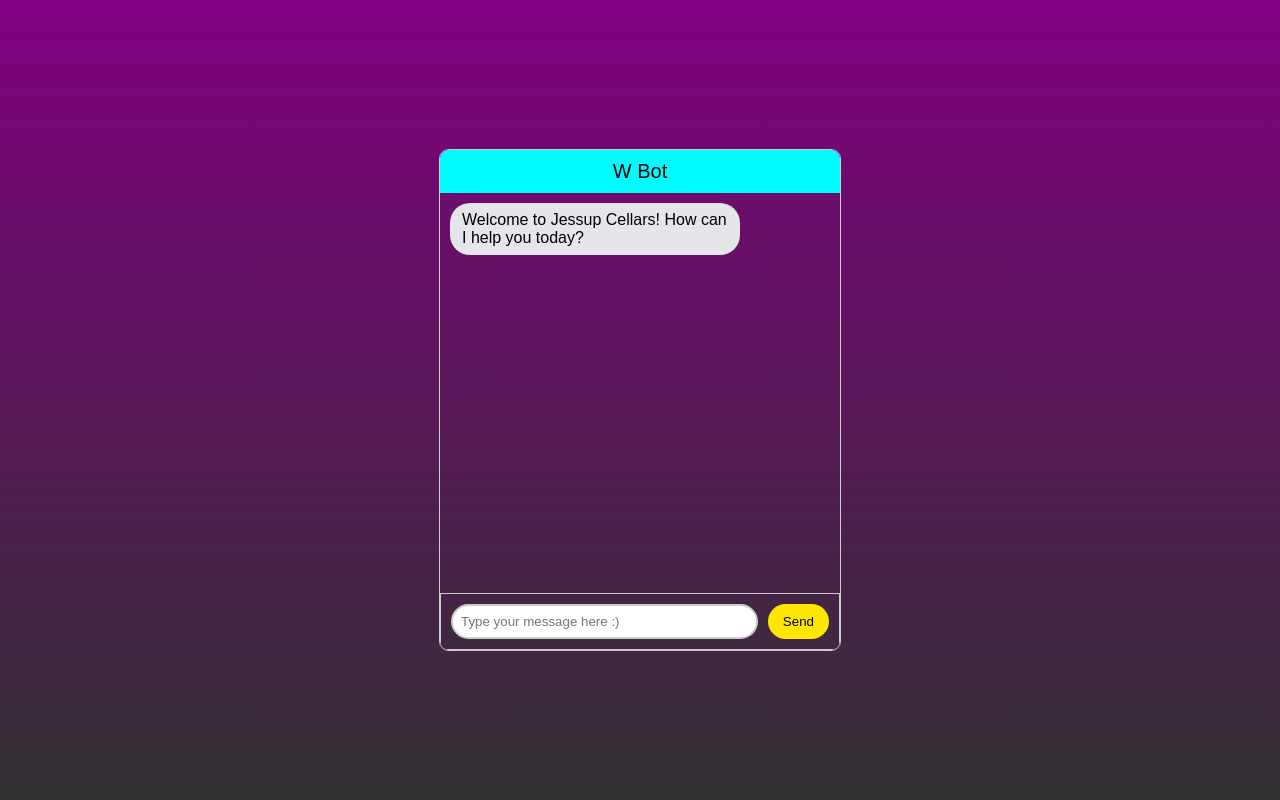
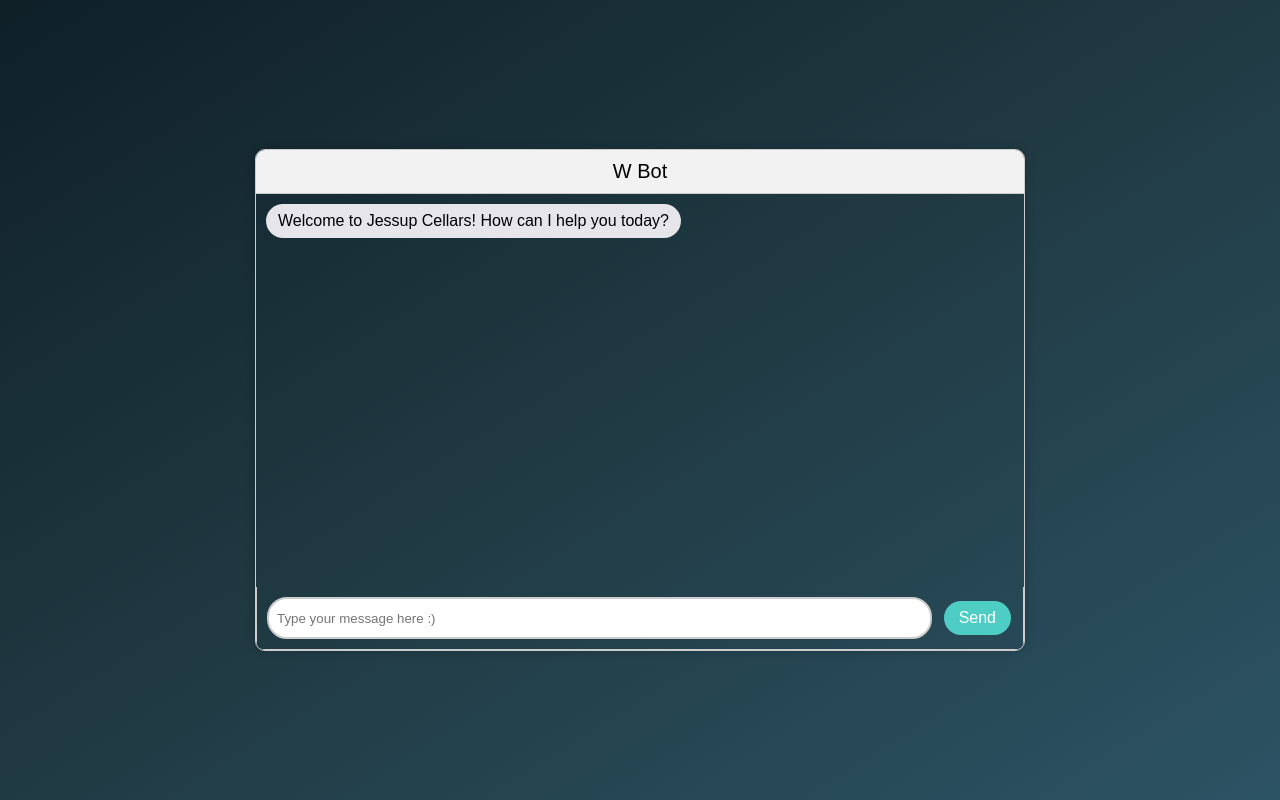
Before and after one commit to BlazingPh0enix/wbot, a plain HTML site: page frontend/index.html in a window 1280 px wide. Drawn offline with Linux system fonts and the light colour scheme.

Commit message:
added a better gradient

```diff
--- a/frontend/style.css
+++ b/frontend/style.css
@@ -1,61 +1,67 @@
-body{
-    font-family: 'Arial', sans-serif;
+body {
+    font-family: '', sans-serif;
     display: flex;
     justify-content: center;
     align-items: center;
     height: 100vh;
-    background: linear-gradient(purple, rgba(0, 0, 0, 0.806));
+    background: linear-gradient(to bottom right, #0f2027, #203a43, #2c5364); /* Darker gradient */
     margin: 0;
 }
 
-#chat-container{
-    width: 400px;
+#chat-container {
+    width: 60%;
     height: 500px;
     border: 1px solid #ccc;
     border-radius: 10px;
     overflow: hidden;
     display: flex;
     flex-direction: column;
+    box-shadow: 0 0 10px rgba(0, 0, 0, 0.2);
 }
 
-#chat-header{
-    background-color: #00fbff;
+#chat-header {
+    background-color: #f2f2f2;
     padding: 10px;
     text-align: center;
     font-size: 20px;
+    border-bottom: 1px solid #ccc;
 }
 
-#chat-messages{
+#chat-messages {
     flex-grow: 1;
     padding: 10px;
     overflow-y: auto;
+    display: flex;
+    flex-direction: column;
 }
 
-.message{
+.message {
     margin-bottom: 10px;
     padding: 8px 12px;
     border-radius: 20px;
-    max-width: 70%;
+    max-width: 80%;
+    word-wrap: break-word;
 }
 
-.user-message{
+.user-message {
     background-color: #DCF8C6;
     align-self: flex-end;
-    margin-left: auto;
 }
 
-.bot-message{
+.bot-message {
     background-color: #E5E5EA;
     align-self: flex-start;
+    word-wrap: break-word;
 }
 
-#chatbox{
+#chatbox {
     display: flex;
     padding: 10px;
     border: 1px solid #ccc;
+    border-top: none;
 }
 
-#user-input{
+#user-input {
     flex-grow: 1;
     padding: 8px;
     border: 2px solid #ccc;
@@ -63,10 +69,22 @@ body{
     margin-right: 10px;
 }
 
-#send-button{
-    background-color: #ffe600;
+#send-button {
+    background-color: #4ecdc4;
+    color: white;
     border: none;
     padding: 8px 15px;
+    text-align: center;
+    text-decoration: none;
+    display: inline-block;
+    font-size: 16px;
+    margin: 4px 2px;
+    transition-duration: 0.4s;
+    cursor: pointer;
     border-radius: 20px;
-    cursor: pointer;
 }
+
+#send-button:hover {
+    background-color: #45a29e;
+    color: white;
+}
```
